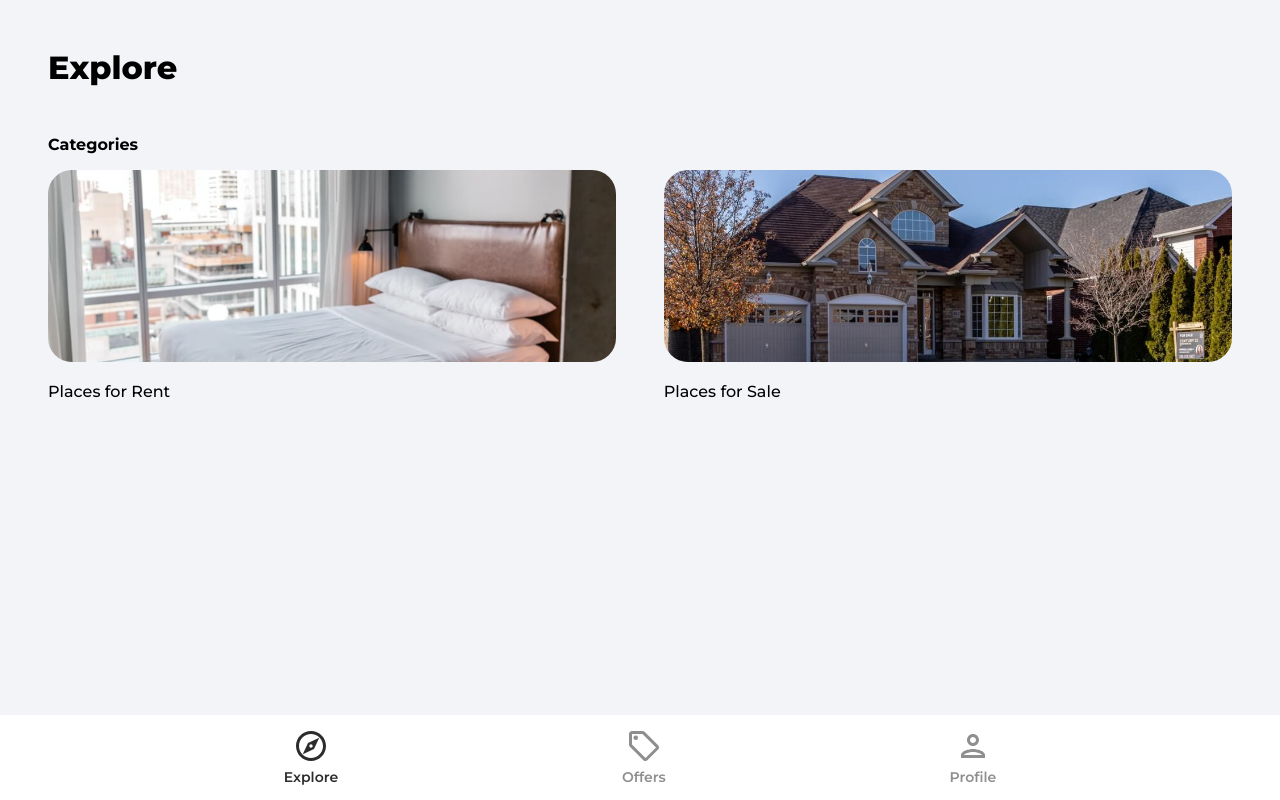
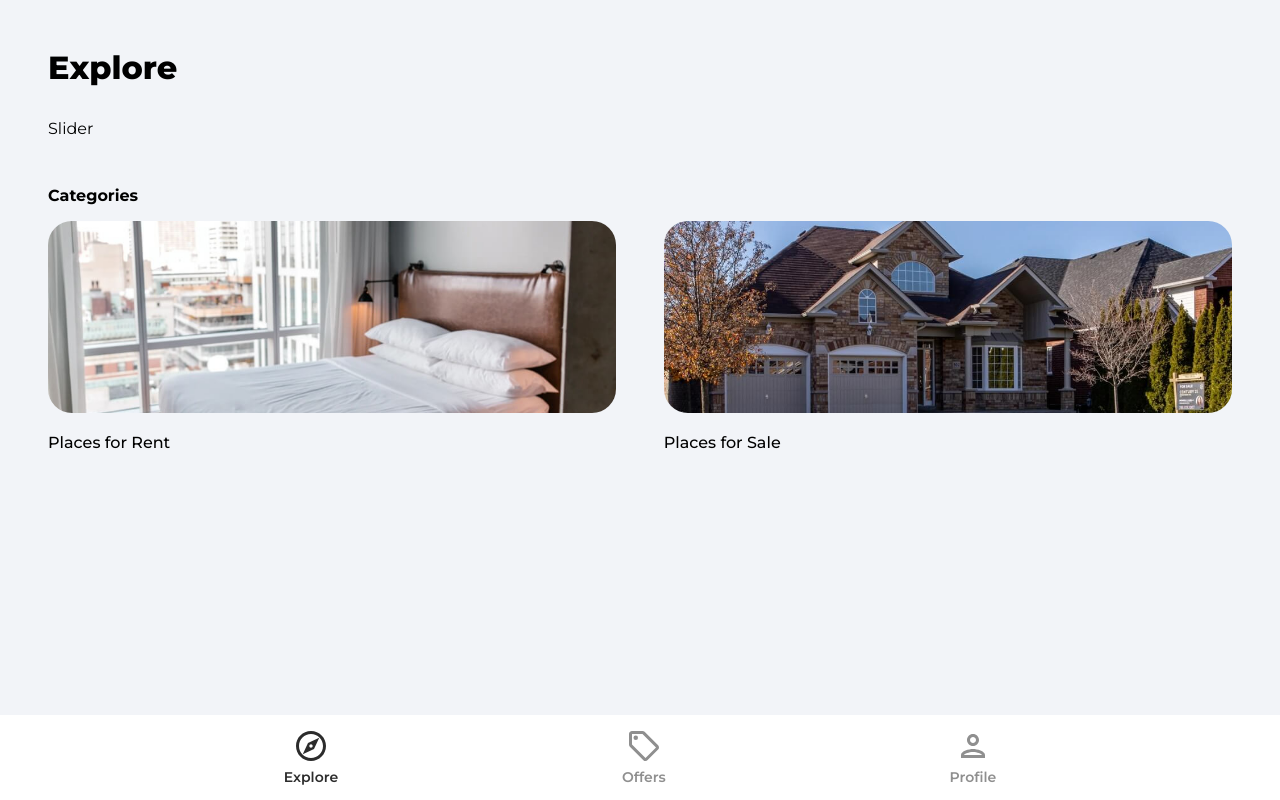
Before and after one commit to MahendraBishnoi29/house-marketplace, a React (Create React App) app: page / in a window 1280 px wide. Built offline with nearby package versions, Linux system fonts and the light colour scheme.

Commit message:
importing slider

```diff
--- a/src/pages/explore/Explore.jsx
+++ b/src/pages/explore/Explore.jsx
@@ -3,6 +3,7 @@ import { Link } from "react-router-dom";
 // Images
 import rentImage from "../../assets/jpg/rentCategoryImage.jpg";
 import sellImage from "../../assets/jpg/sellCategoryImage.jpg";
+import Slider from "../../components/Slider/Slider";
 
 const Explore = () => {
   return (
@@ -12,6 +13,7 @@ const Explore = () => {
       </header>
 
       <main>
+        <Slider />
         <p className="exploreCategoryHeading">Categories</p>
         <div className="exploreCategories">
           <Link to="/category/rent">
```
